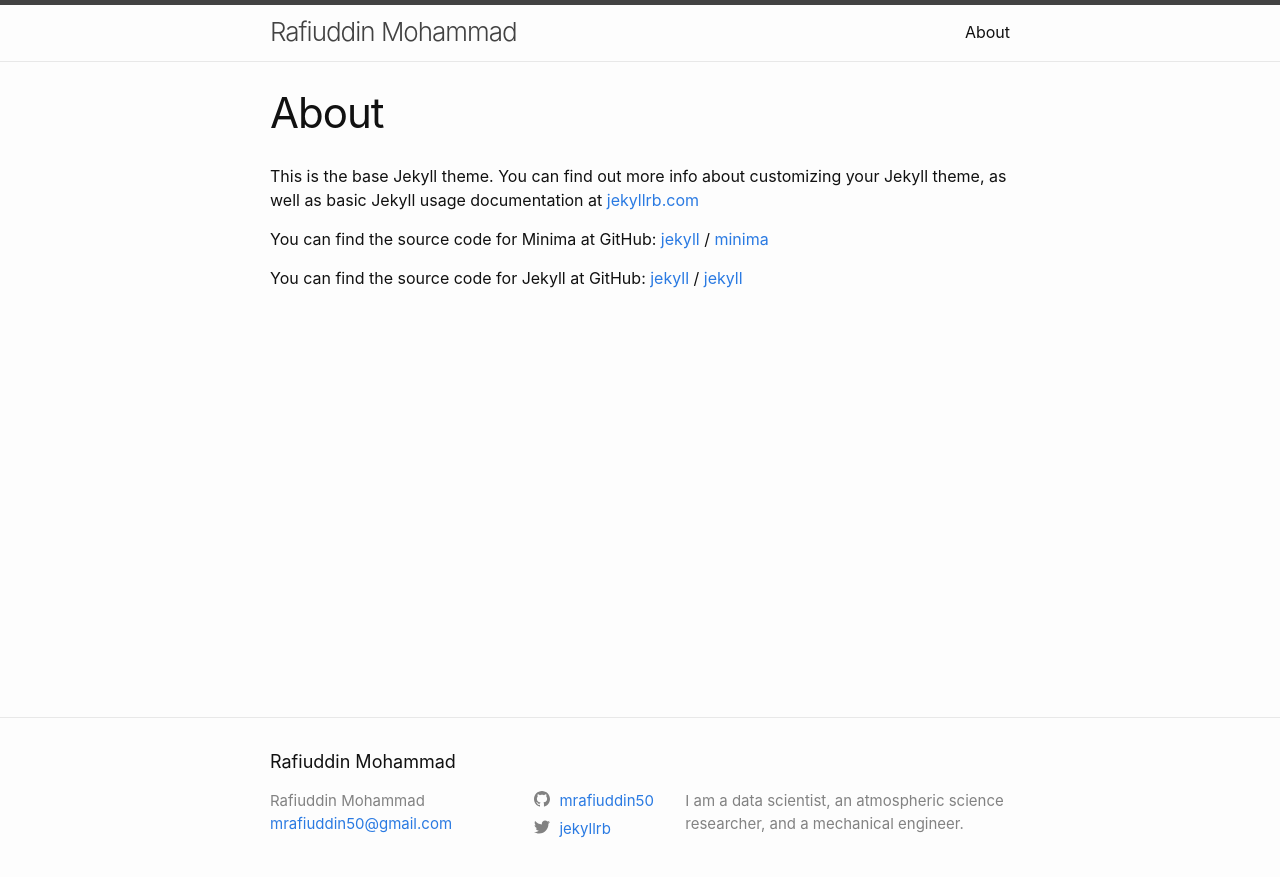
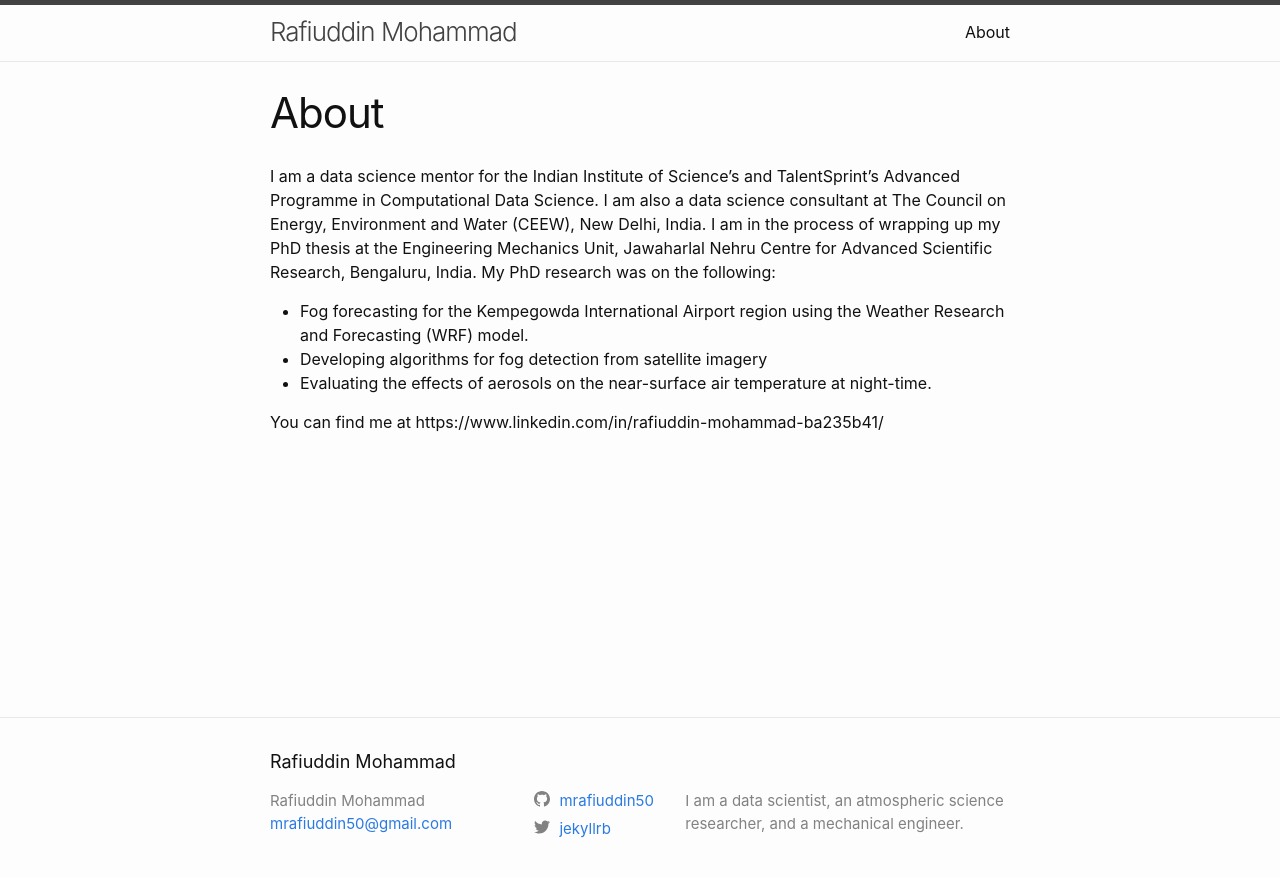
Before and after one commit to mrafiuddin50/mrafiuddin50.github.io, a Jekyll site: the page built from about.markdown, in a window 1280 px wide. Shown: the top 877 px of the page. Built offline with Jekyll 4.4.1, drawn with Linux system fonts in a browser that asks for light colours.

Commit message:
updated about

```diff
--- a/about.markdown
+++ b/about.markdown
@@ -4,15 +4,13 @@ title: About
 permalink: /about/
 ---
 
-This is the base Jekyll theme. You can find out more info about customizing your Jekyll theme, as well as basic Jekyll usage documentation at [jekyllrb.com](https://jekyllrb.com/)
+I am a data science mentor for the Indian Institute of Science's and TalentSprint's Advanced Programme in Computational Data Science.
+I am also a data science consultant at The Council on Energy, Environment and Water (CEEW), New Delhi, India. I am in the process of
+wrapping up my PhD thesis at the Engineering Mechanics Unit, Jawaharlal Nehru Centre for Advanced Scientific Research, Bengaluru, India.
+My PhD research was on the following:
 
-You can find the source code for Minima at GitHub:
-[jekyll][jekyll-organization] /
-[minima](https://github.com/jekyll/minima)
+* Fog forecasting for the Kempegowda International Airport region using the Weather Research and Forecasting (WRF) model.
+* Developing algorithms for fog detection from satellite imagery
+* Evaluating the effects of aerosols on the near-surface air temperature at night-time.
 
-You can find the source code for Jekyll at GitHub:
-[jekyll][jekyll-organization] /
-[jekyll](https://github.com/jekyll/jekyll)
-
-
-[jekyll-organization]: https://github.com/jekyll
+You can find me at https://www.linkedin.com/in/rafiuddin-mohammad-ba235b41/
```
